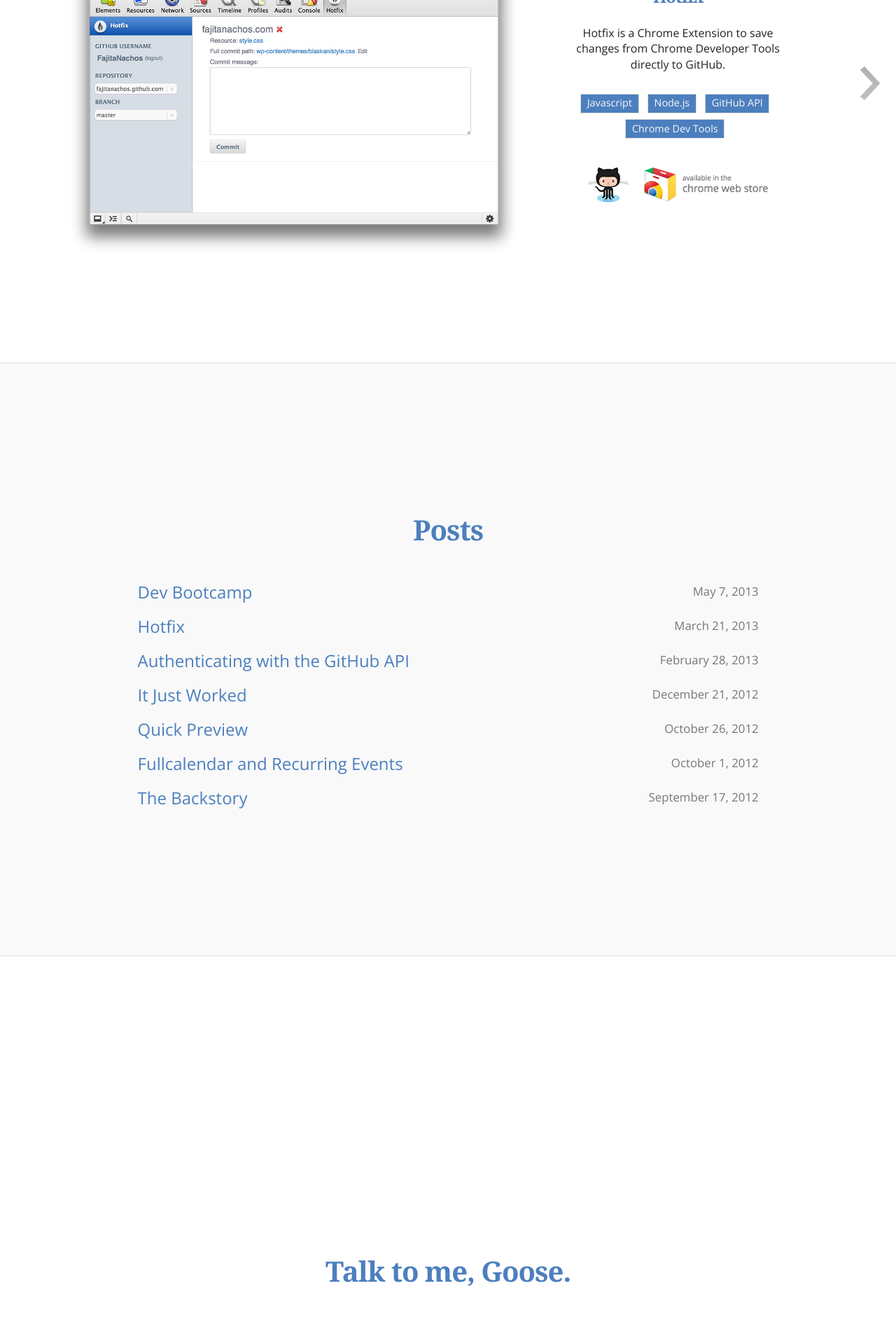
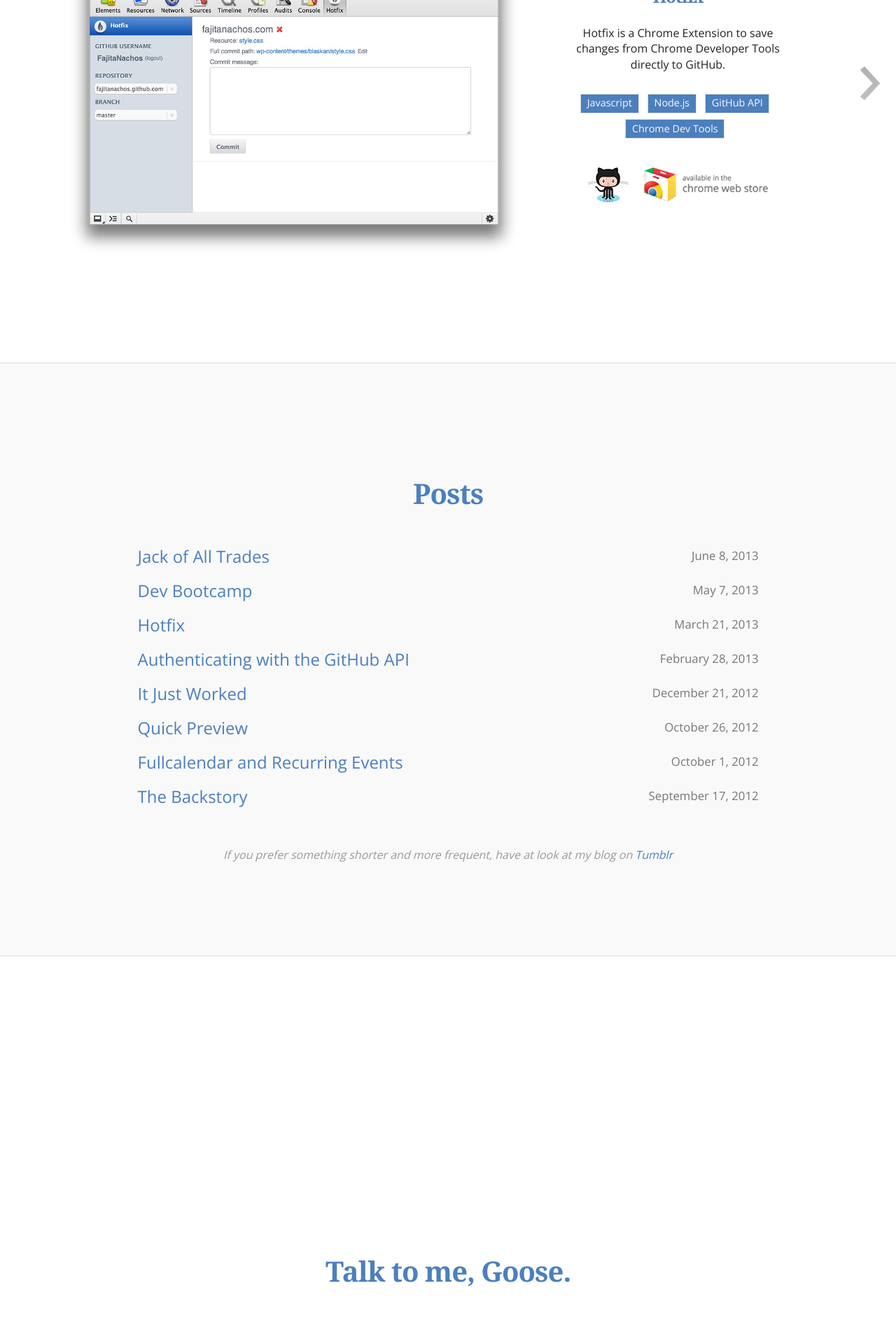
Before and after one commit to karsumit94/andrewholsted.github.io, a Jekyll site: the page built from index.html, in a window 1280 px wide. Shown: the part 2022-3942 px from the top of the page at 70% size. Built offline with Jekyll 4.4.1, drawn with Linux system fonts in a browser that asks for light colours; nearby versions of some CDN libraries; some web fonts are replaced; Markdown is read by kramdown in place of the engine named in the settings.

Commit message:
Add Jack of All trades post, edit Dev Bootcamp post.

```diff
--- a/css/main.css
+++ b/css/main.css
@@ -250,6 +250,15 @@ section {
     background-color: #f9f9f9;
 }
 
+
+#tumblr{
+    display:block;
+    margin-top:3em;
+    width:100%;
+    font-style:italic;
+    color:#999;
+    text-align:center;
+}
 #post-list h2 {
     margin-bottom: 5%;
     text-align: center;
@@ -400,6 +409,13 @@ tr.first-row td {
 #next-post {
     display: inline-block;
     float: right;
+}
+
+.center-quote {
+    text-align:center;
+    display:block;
+    width:100%;
+    font-size:1.25em;
 }
 
 .highlight {
--- a/index.html
+++ b/index.html
@@ -144,6 +144,7 @@ title: "Home"
 	<section id ="posts" class = "section">
 		<div id="posts-wrap">
 			<div id="post-list">
+
 			<h2> Posts</h2>
 
 		    <ul>
@@ -154,6 +155,8 @@ title: "Home"
 			    	</li>
 		      	{% endfor %}
 		    </ul>
+		    <span id="tumblr"> If you prefer something shorter and more frequent, have at look at my blog on <a href="
+http://fajitanachos.tumblr.com">Tumblr</a></span>
 		    </div>
 		</div>
 	</section>
```
Also changed, not shown: _posts/2013-05-07-Dev-Bootcamp.md (+1 -2 lines), _posts/2013-06-08-Jack-of-all-trades.md (added, +27 -0 lines).
